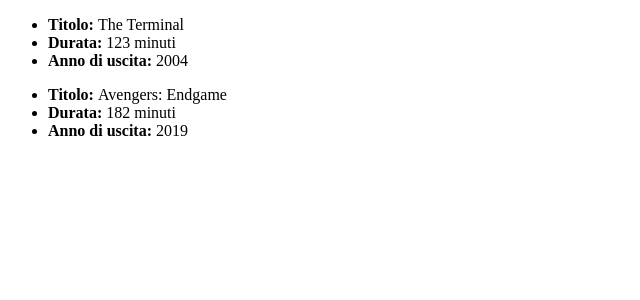
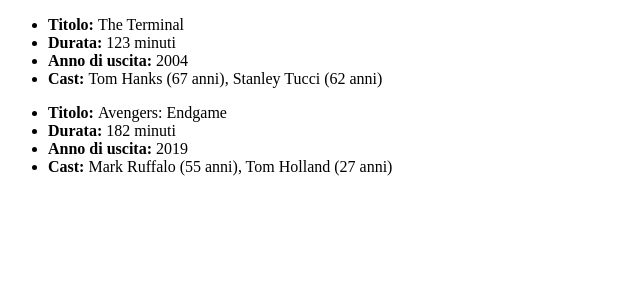
Before and after one commit to Gino804/php-oop-1, a PHP site: page / in a window 1280 px wide. Shown: the top 300 px of the page, without its empty margins (0-640 px from the left). Run offline with PHP 8.4, Linux system fonts and the light colour scheme.

Commit message:
Added actors

```diff
--- a/index.php
+++ b/index.php
@@ -1,16 +1,46 @@
 <?php
+
+class Actor
+{
+    public $id;
+    public $firstName;
+    public $lastName;
+    public $age;
+
+    function __construct($id, $firstName, $lastName, $age)
+    {
+        $this->id = $id;
+        $this->firstName = $firstName;
+        $this->lastName = $lastName;
+        $this->age = $age;
+    }
+
+    function getFullName()
+    {
+        return $this->firstName . ' ' . $this->lastName;
+    }
+}
+
+$actor1 = new Actor(12, 'Tom', 'Hanks', 67);
+$actor2 = new Actor(42, 'Stanley', 'Tucci', 62);
+$actor3 = new Actor(88, 'Mark', 'Ruffalo', 55);
+$actor4 = new Actor(127, 'Tom', 'Holland', 27);
 
 class Movie
 {
+    public $id;
     public $title;
     public $length;
     public $releaseYear;
+    public $cast;
 
-    function __construct($title, $length, $releaseYear)
+    function __construct($id, $title, $length, $releaseYear, array $cast)
     {
+        $this->id = $id;
         $this->title = $title;
         $this->length = $length;
         $this->releaseYear = $releaseYear;
+        $this->cast = $cast;
     }
 
     function setTitle($title)
@@ -19,8 +49,10 @@ class Movie
     }
 }
 
-$movie = new Movie('The Terminal', '123', '2004');
-$movie2 = new Movie('Avengers: Endgame', '182', '2019');
+$movie1 = new Movie(243, 'The Terminal', 123, 2004, [$actor1, $actor2]);
+$movie2 = new Movie(675, 'Avengers: Endgame', 182, 2019, [$actor3, $actor4]);
+
+$movies = [$movie1, $movie2];
 
 ?>
 
@@ -34,17 +66,22 @@ $movie2 = new Movie('Avengers: Endgame', '182', '2019');
 </head>
 
 <body>
-    <ul>
-        <li><b>Titolo: </b><?= $movie->title ?></li>
-        <li><b>Durata: </b><?= $movie->length ?> minuti</li>
-        <li><b>Anno di uscita: </b><?= $movie->releaseYear ?></li>
-    </ul>
-
-    <ul>
-        <li><b>Titolo: </b><?= $movie2->title ?></li>
-        <li><b>Durata: </b><?= $movie2->length ?> minuti</li>
-        <li><b>Anno di uscita: </b><?= $movie2->releaseYear ?></li>
-    </ul>
+    <?php foreach ($movies as $movie) : ?>
+        <ul>
+            <li><b>Titolo: </b><?= $movie->title ?></li>
+            <li><b>Durata: </b><?= $movie->length ?> minuti</li>
+            <li><b>Anno di uscita: </b><?= $movie->releaseYear ?></li>
+            <li><b>Cast: </b>
+                <?php
+                foreach ($movie->cast as $actor) {
+                    $paragraph = $actor->getFullName() . ' (' . $actor->age . ' anni)';
+                    if ($actor->id != $movie->cast[count($movie->cast) - 1]->id) $paragraph .= ', ';
+                    echo $paragraph;
+                }
+                ?>
+            </li>
+        </ul>
+    <?php endforeach ?>
 </body>
 
 </html>
```
